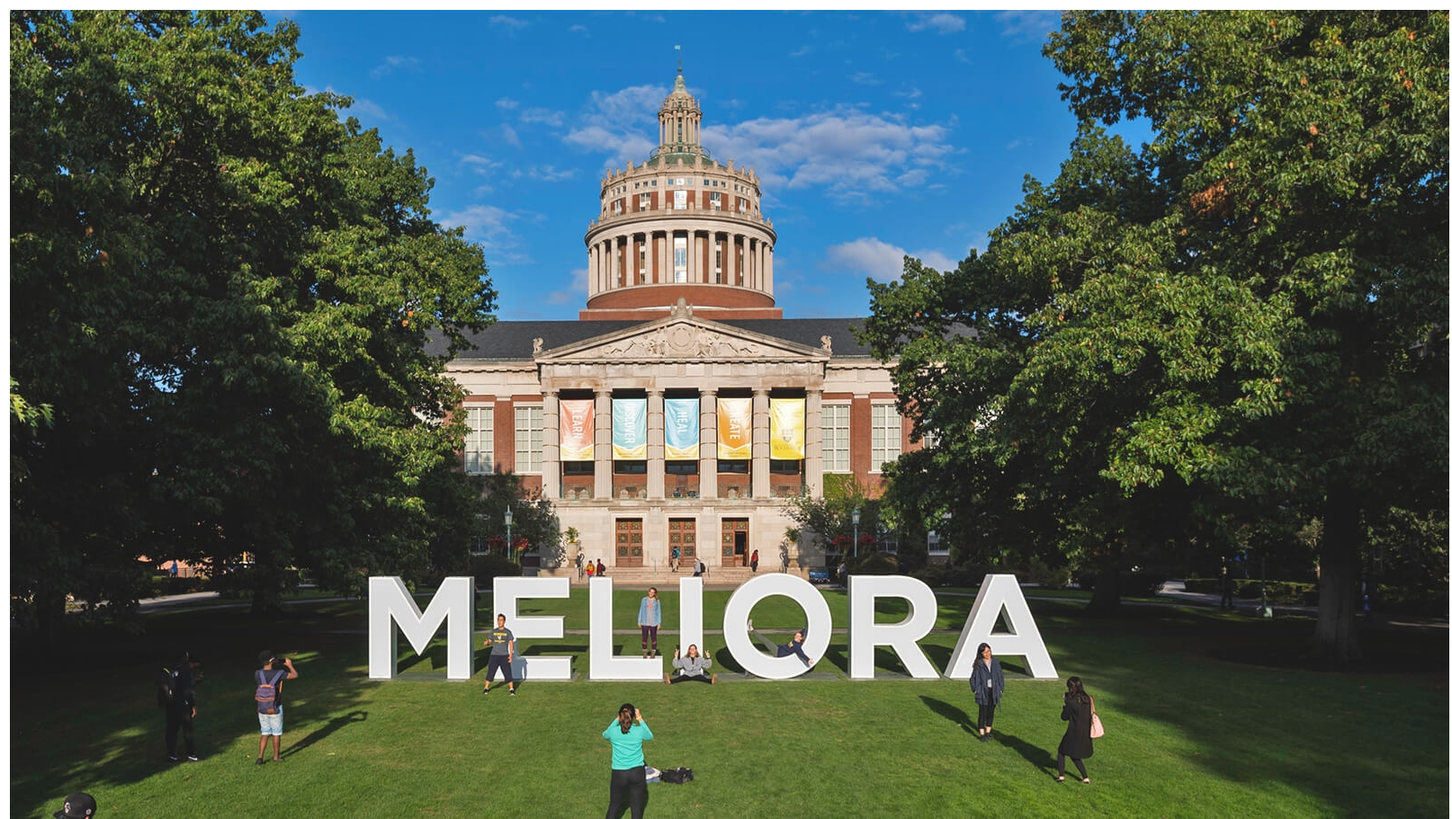
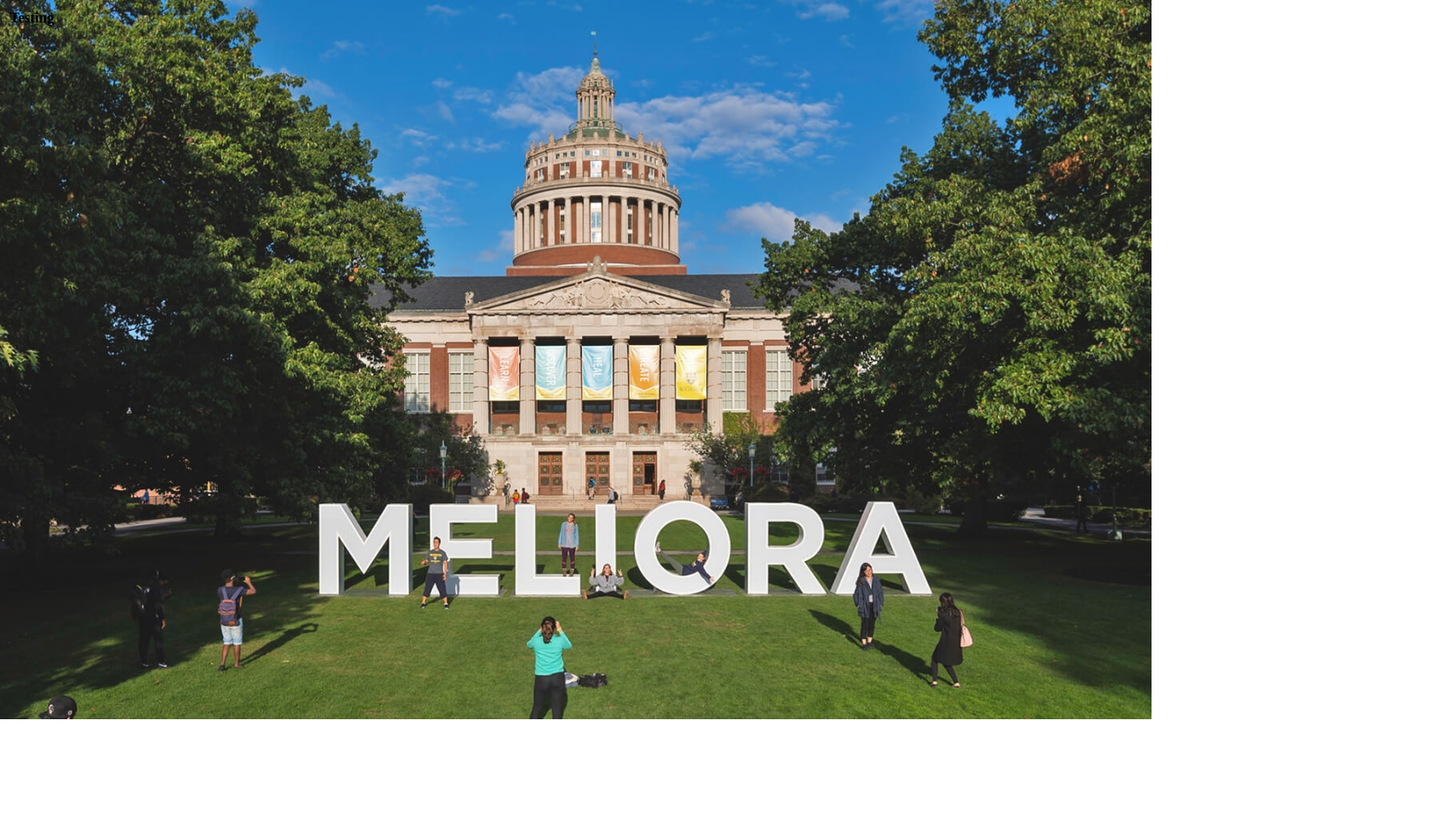
Before and after one commit to jodiezeng3/twine, a plain HTML site: page index.html in a window 1280 px wide. Shown: the whole page at 90% size, 1614 px wide, since content can reach past the window. After the commit the page ends 800 px from the top, so only its background shows below. Drawn offline with Linux system fonts and the light colour scheme.

Commit message:
Update index.html

```diff
--- a/index.html
+++ b/index.html
@@ -2,7 +2,9 @@
   <head>
     <style>
       body {
-        color: blue;
+        color: black;
+        background-image: url("https://jodiezeng3.github.io/twine/image/meliora.jpg");
+        background-size: cover;
       }
     </style>
   </head>
@@ -10,7 +12,7 @@
       <table>
         <tr>
           <th>
-            <img src="https://jodiezeng3.github.io/twine/image/meliora.jpg"  style=”width:100%”>
+            Testing
           </th>
         </tr>
       </table>
```
